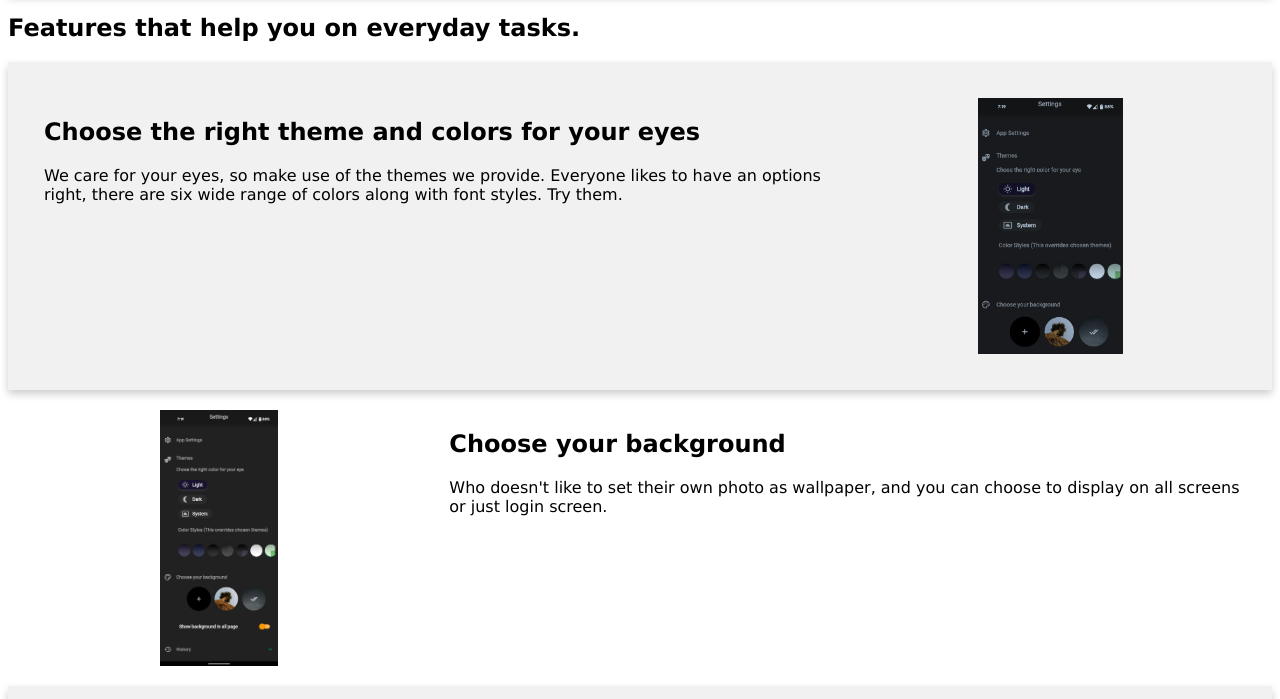
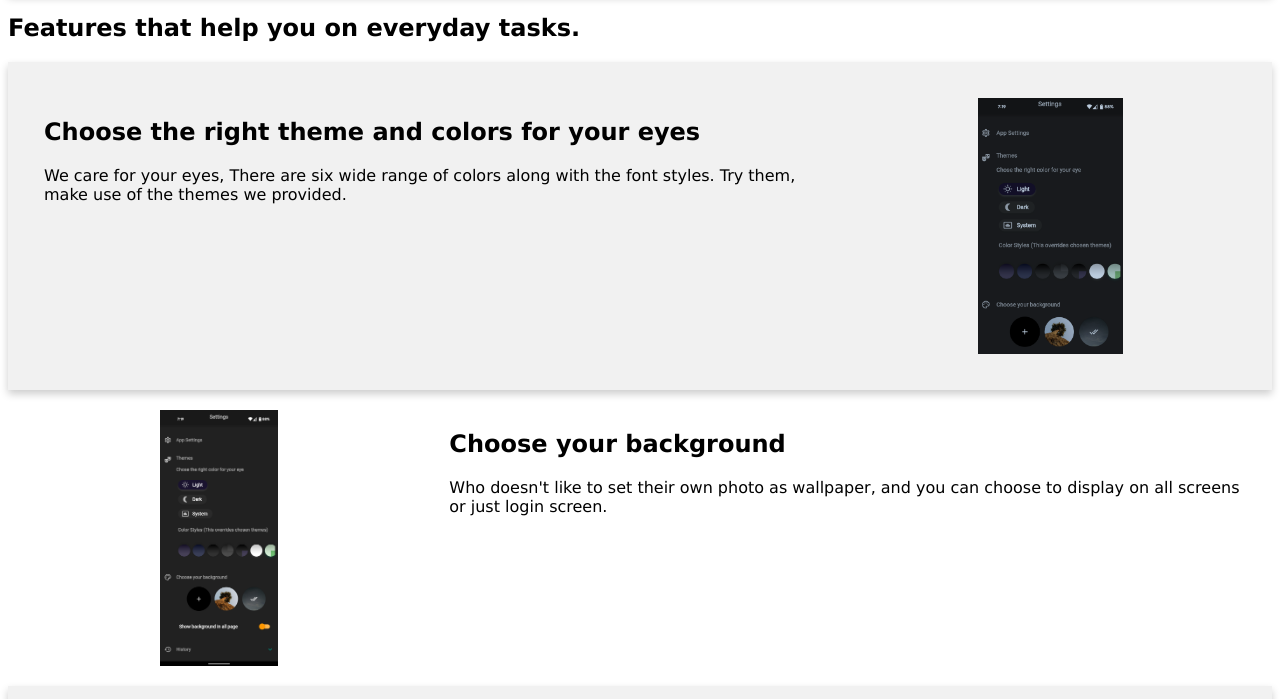
Before and after one commit to NiStudioUs/NiStudioUs.ScribbleNotes.github.io, a plain HTML site: page features/scribble_notes_features.html in a window 1280 px wide. Shown: the part 94-793 px from the top of the page. Drawn offline with Linux system fonts and the light colour scheme.

Commit message:
Modified about us and choose right theme part

```diff
--- a/features/scribble_notes_features.html
+++ b/features/scribble_notes_features.html
@@ -142,8 +142,8 @@ margin-left: 8px;
         <div class="column-66">
             <div class="textLeft">
                 <h2>Choose the right theme and colors for your eyes</h2>
-                <p>We care for your eyes, so make use of the themes we provide. Everyone likes to have an options
-                    right, there are six wide range of colors along with font styles. Try them.</p>
+                <p>We care for your eyes, There are six wide range of colors
+                    along with the font styles. Try them, make use of the themes we provided.</p>
             </div>
         </div>
         <div class="column-33" style="text-align: center;">
@@ -299,15 +299,15 @@ margin-left: 8px;
 <!-- Tasks Status At a glance -->
 <div class="card">
     <div class="row">
-        <div class="column-33" style="text-align: center;">
-            <img src="../images/features/createNotes/task_graph.png" height="256">
-        </div>
         <div class="textLeft">
         <div class="column-66">
             <h2>Tasks Status At a glance</h2>
             <p>Who likes to track everything with text books, mark when it completed and count. So we decided to make it
                 simple for you to know what is completed and what is not with powerful circular charts.</div>
     </div>
+        <div class="column-33" style="text-align: center;">
+            <img src="../images/features/createNotes/task_graph.png" height="256">
+        </div>
     </div>
 </div>
 
```
Also changed, not shown: index.html (+3 -3 lines).
